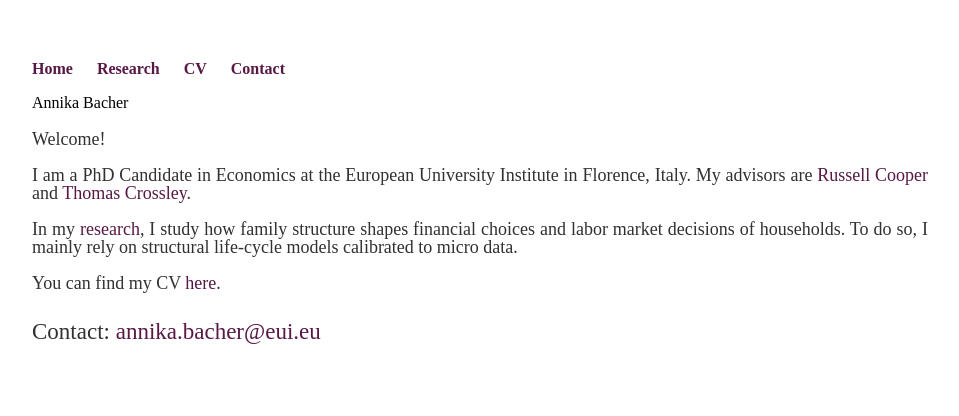
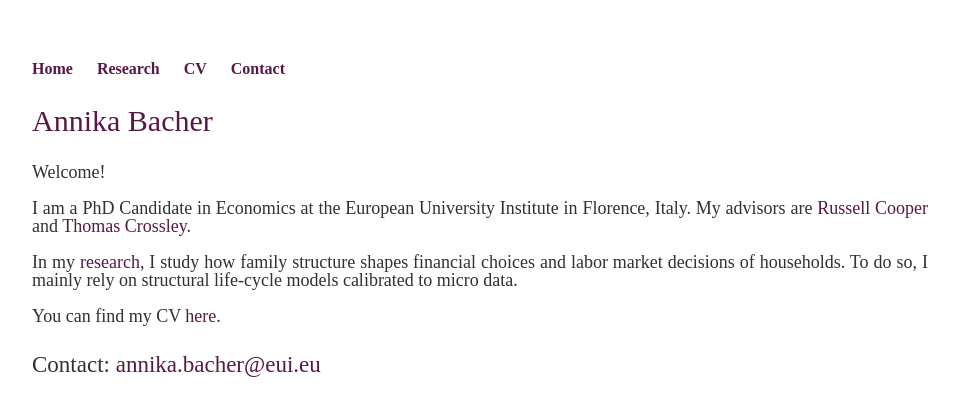
Before and after one commit to annikabacher/annikabacher.github.io, a Jekyll site: the page built from index.html, in a window 1280 px wide. Shown: the top 416 px of the page, without its empty margins (160-1119 px from the left). Built offline with Jekyll 4.4.1, drawn with Linux system fonts in a browser that asks for light colours.

Commit message:
increase font

```diff
--- a/index.html
+++ b/index.html
@@ -4,7 +4,7 @@ title: Annika Bacher
 ---
 <div class="blurb">
 
-	</h2>Annika Bacher</h2>
+	<h1>{{ page.title }}</h1>
 
 	<body>
 	<p>Welcome!</p>
```
Also changed, not shown: 1 other file.
